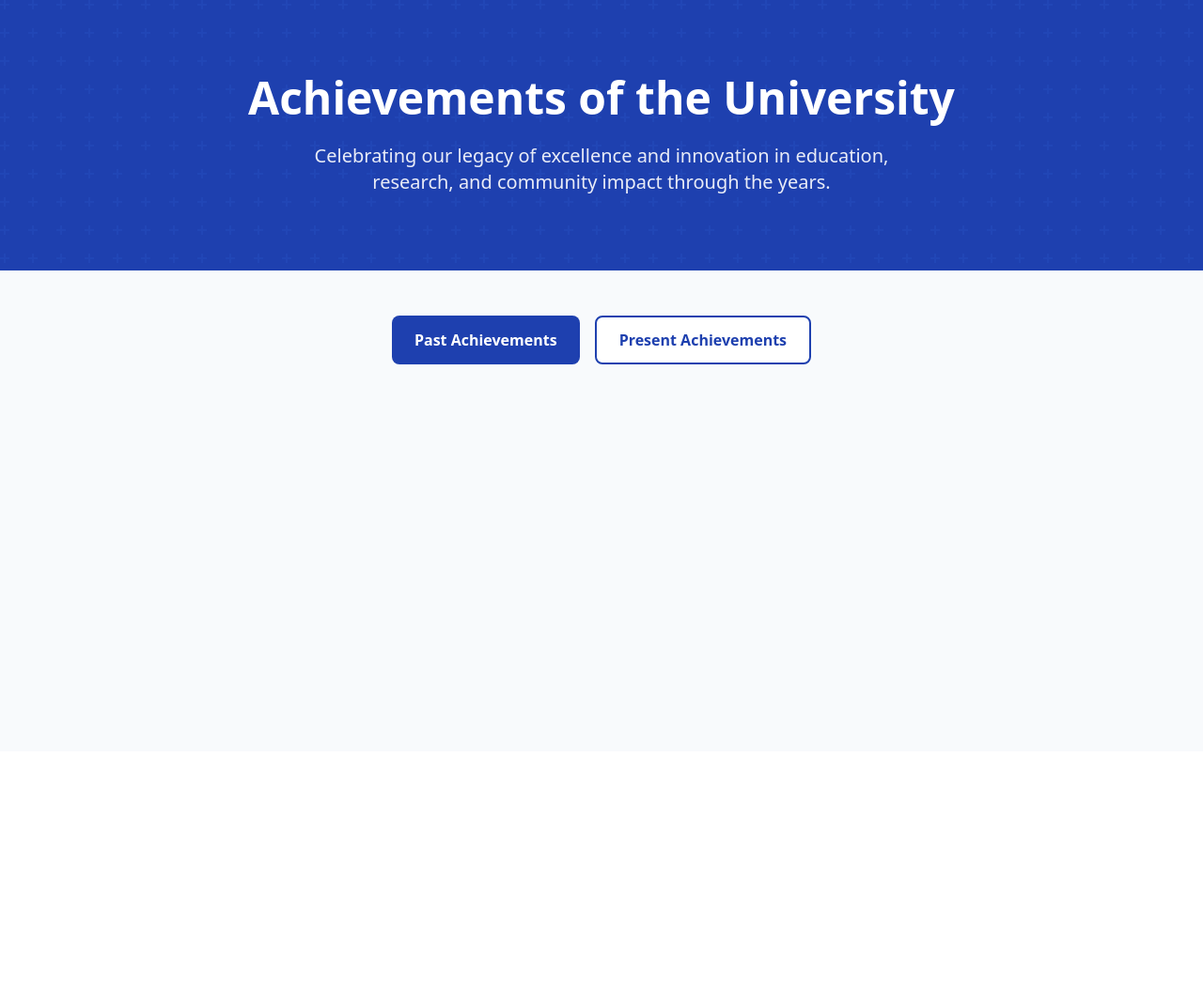
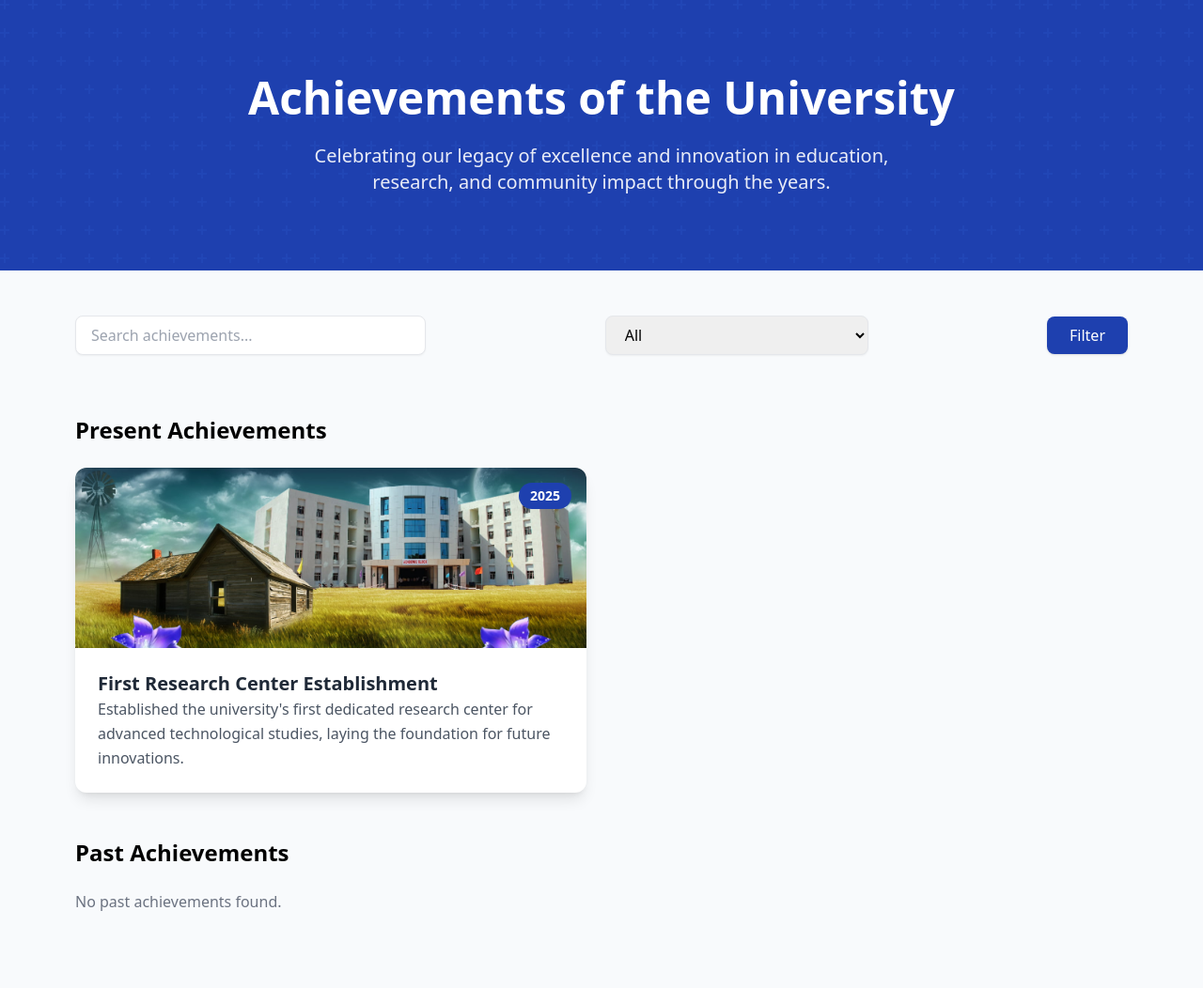
Before and after one commit to N210013-Karthik/AlumniArc, a Django app: page /achievements/ in a window 1280 px wide. Shown: the whole page at 94% size. Before the commit the page ends 388 px from the top, so only its background shows below. Run offline with Django 3.2, Linux system fonts and the light colour scheme; data comes from the database, SQL or seed files in the repository; some libraries are stand-ins or nearby versions.

Commit message:
search and filters in achievements

```diff
--- a/alumni/templates/Achievements.html
+++ b/alumni/templates/Achievements.html
@@ -53,22 +53,47 @@
         </div>
     </div>
 
+    <!-- Search and Filter -->
+    <div class="container mx-auto max-w-6xl px-4 pb-8">
+        <form method="GET" class="flex flex-col md:flex-row items-center justify-between gap-4 mb-8">
+            <input type="text" name="q" placeholder="Search achievements..." value="{{ request.GET.q }}"
+                class="w-full md:w-1/3 px-4 py-2 border rounded-lg shadow-sm focus:ring-primary focus:border-primary">
+            <select name="category" class="w-full md:w-1/4 px-4 py-2 border rounded-lg shadow-sm focus:ring-primary focus:border-primary">
+                {% for category in categories %}
+                    <option value="{{ category }}" {% if request.GET.category == category %}selected{% endif %}>{{ category }}</option>
+                {% endfor %}
+            </select>
+            <button type="submit" class="px-6 py-2 bg-primary text-white rounded-lg shadow hover:bg-secondary">Filter</button>
+        </form>
+    </div>
+
     <!-- Main Content -->
     <div class="container mx-auto max-w-6xl px-4 pb-20">
-        <!-- Toggle Buttons -->
-        <div class="flex justify-center gap-4 mb-12">
-            <button id="pastBtn" class="px-6 py-3 rounded-lg font-semibold text-white bg-primary hover:bg-secondary transition-colors">
-                Past Achievements
-            </button>
-            <button id="presentBtn" class="px-6 py-3 rounded-lg font-semibold text-primary bg-white border-2 border-primary hover:bg-primary hover:text-white transition-colors">
-                Present Achievements
-            </button>
+        <!-- Achievements Sections -->
+        <h2 class="text-2xl font-semibold mb-6">Present Achievements</h2>
+        <div class="grid grid-cols-1 md:grid-cols-2 gap-8 mb-12">
+            {% for achievement in present_achievements %}
+                <div class="achievement-card bg-white rounded-xl shadow-lg overflow-hidden">
+                    <div class="relative h-48 overflow-hidden">
+                        {% if achievement.image %}
+                            <img src="{{ achievement.image.url }}" alt="{{ achievement.title }}" class="w-full h-full object-cover">
+                        {% endif %}
+                        <div class="absolute top-4 right-4 bg-primary text-white px-3 py-1 rounded-full text-sm font-semibold">
+                            {{ achievement.date_achieved|date:"Y" }}
+                        </div>
+                    </div>
+                    <div class="p-6">
+                        <h3 class="text-xl font-bold text-gray-800">{{ achievement.title }}</h3>
+                        <p class="text-gray-600 leading-relaxed">{{ achievement.description }}</p>
+                    </div>
+                </div>
+            {% empty %}
+                <p class="text-gray-500">No present achievements found.</p>
+            {% endfor %}
         </div>
 
-        <!-- Achievements Sections -->
-        <div id="achievementsContainer">
-            <!-- Past Achievements -->
-            <div id="pastAchievements" class="grid grid-cols-1 md:grid-cols-2 gap-8">
+        <h2 class="text-2xl font-semibold mb-6">Past Achievements</h2>
+        <div class="grid grid-cols-1 md:grid-cols-2 gap-8">
             {% for achievement in past_achievements %}
                 <div class="achievement-card bg-white rounded-xl shadow-lg overflow-hidden">
                     <div class="relative h-48 overflow-hidden">
@@ -80,54 +105,14 @@
                         </div>
                     </div>
                     <div class="p-6">
-                            <div class="flex items-center mb-4">
-                                <div class="w-10 h-10 bg-primary/10 rounded-full flex items-center justify-center text-primary">
-                                    <i class="fas fa-trophy text-xl"></i>
-                                </div>
-                                <h3 class="text-xl font-bold ml-3 text-gray-800">{{ achievement.title }}</h3>
-                            </div>
-                            <p class="text-gray-600 leading-relaxed">
-                                {{ achievement.description }}
-                            </p>
+                        <h3 class="text-xl font-bold text-gray-800">{{ achievement.title }}</h3>
+                        <p class="text-gray-600 leading-relaxed">{{ achievement.description }}</p>
                     </div>
                 </div>
-                {% endfor %}
-            </div>
-
-            <!-- Present Achievements -->
-            <div id="presentAchievements" class="hidden grid grid-cols-1 md:grid-cols-2 gap-8">
-                {% for achievement in present_achievements %}
-                    <div class="achievement-card bg-white rounded-xl shadow-lg overflow-hidden">
-                        <div class="relative h-48 overflow-hidden">
-                            {% if achievement.image %}
-                                <img src="{{ achievement.image.url }}" alt="{{ achievement.title }}" class="w-full h-full object-cover">
-                            {% endif %}
-                            <div class="absolute top-4 right-4 bg-primary text-white px-3 py-1 rounded-full text-sm font-semibold">
-                                {{ achievement.date_achieved|date:"Y" }}
-                            </div>
-                        </div>
-                        <div class="p-6">
-                            <div class="flex items-center mb-4">
-                                <div class="w-10 h-10 bg-primary/10 rounded-full flex items-center justify-center text-primary">
-                                    <i class="fas fa-trophy text-xl"></i>
-                                </div>
-                                <h3 class="text-xl font-bold ml-3 text-gray-800">{{ achievement.title }}</h3>
-                            </div>
-                            <p class="text-gray-600 leading-relaxed">
-                                {{ achievement.description }}
-                            </p>
-                        </div>
-                    </div>
+            {% empty %}
+                <p class="text-gray-500">No past achievements found.</p>
             {% endfor %}
         </div>
     </div>
-    </div>
-
-    <!-- Scroll to Top Button -->
-    <button id="scrollTopBtn" class="scroll-top fixed bottom-8 right-8 bg-primary text-white p-4 rounded-full shadow-lg hover:bg-secondary">
-        <i class="fas fa-arrow-up"></i>
-    </button>
-
-    <script src="/static/js/achievements.js"></script>
 </body>
 </html>
```
Lines whose indentation alone changed are shown as unchanged.
